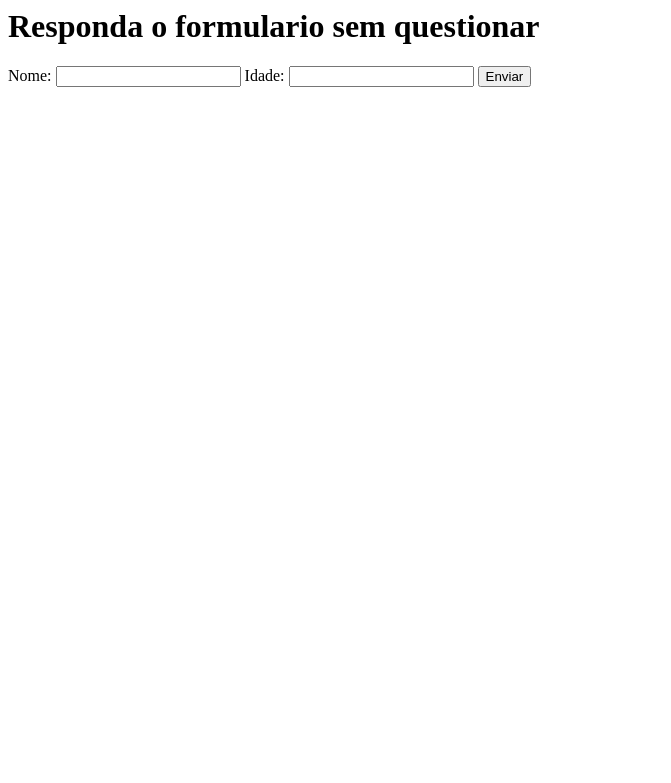
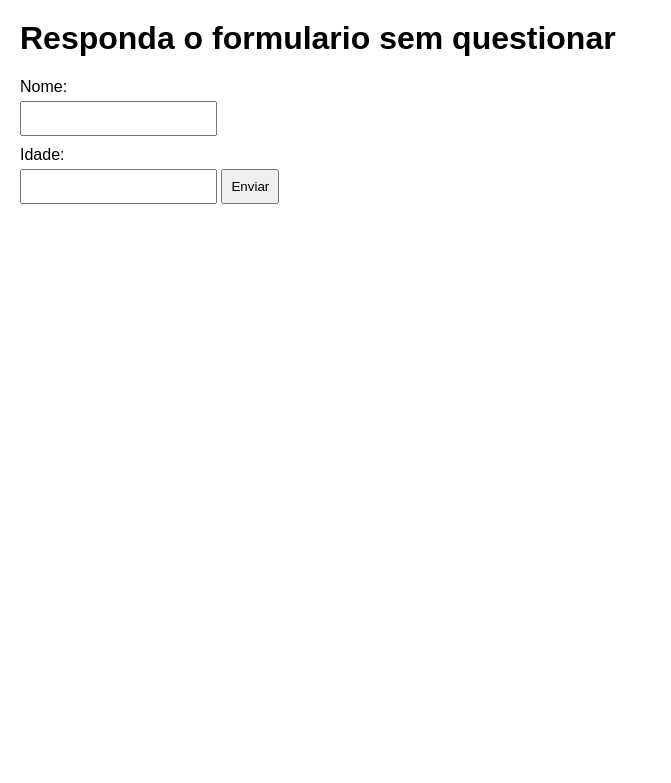
Before and after one commit to kaykonux/Introdu-o_FLASK, a Flask app: page / in a window 1280 px wide. Shown: the top 783 px of the page, without its empty margins (0-671 px from the left). Run offline with Flask 3, Linux system fonts and the light colour scheme.

Commit message:
Projeto do Flask

```diff
--- a/static/style.css
+++ b/static/style.css
@@ -0,0 +1,18 @@
+body{
+    font-family: Arial, Helvetica, sans-serif;
+    margin: 20px;
+}
+
+label{
+    display: block;
+    margin-top: 10px;
+}
+
+input, button{
+    padding: 8px;
+    margin-top: 5px;
+}
+
+button{
+    cursor: pointer;
+}
--- a/templates/index.html
+++ b/templates/index.html
@@ -3,6 +3,7 @@
     <meta charset="UTF-8">
     <meta name="viewport" content="width=device-width, initial-scale=1.0">
     <title>Mini projeto flask</title>
+    <link rel="stylesheet" href="{{url_for('static', filename = 'style.css')}}">
 </head>
 <body>
     <h1>Responda o formulario sem questionar</h1>
```
